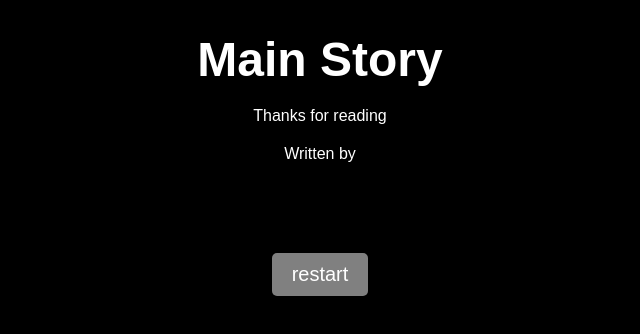
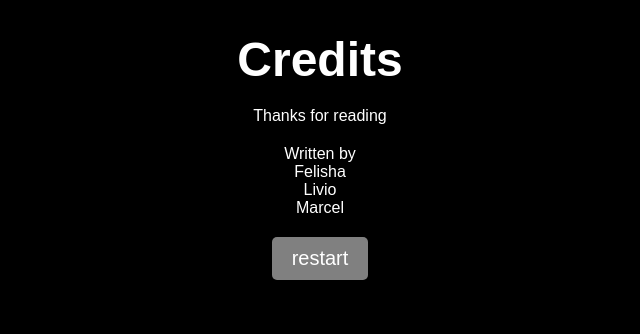
Before and after one commit to gwydi/FUTUR-sci-fi-story, a plain HTML site: page 17-end-1.html in a window 1280 px wide. Shown: the whole page, without its empty margins (320-960 px from the left). Drawn offline with Linux system fonts and the light colour scheme.

Commit message:
minor fixes

```diff
--- a/17-end-1.html
+++ b/17-end-1.html
@@ -3,22 +3,20 @@
     <head>
         <link rel="stylesheet" type="text/css" href="style/ebene_3.css">
         <meta charset="UTF-8">
-        <title>Main Story</title>
+        <title>Credits</title>
     </head>
     <body>
         <div style="text-align: center;">
-            <h1>Main Story</h1>
+            <h1>Credits</h1>
             <p>
                 Thanks for reading
             </p>
             <p>
-                Written by
+                Written by <br>
+                Felisha<br>
+                Livio<br>
+                Marcel<br>
             </p>
-            <ul>
-                <li>Felisha</li>
-                <li>Livio</li>
-                <li>Marcel</li>
-            </ul>
             <div>
                 <button onclick="location.href='01-unknown-1.html'">restart</button>
             </div>
--- a/style/ebene_3.css
+++ b/style/ebene_3.css
@@ -28,6 +28,10 @@ p {
   color: white;
 }
 
+li {
+  color: white;
+}
+
 button {
   padding: 10px 20px;
   font-size: 20px;
```
